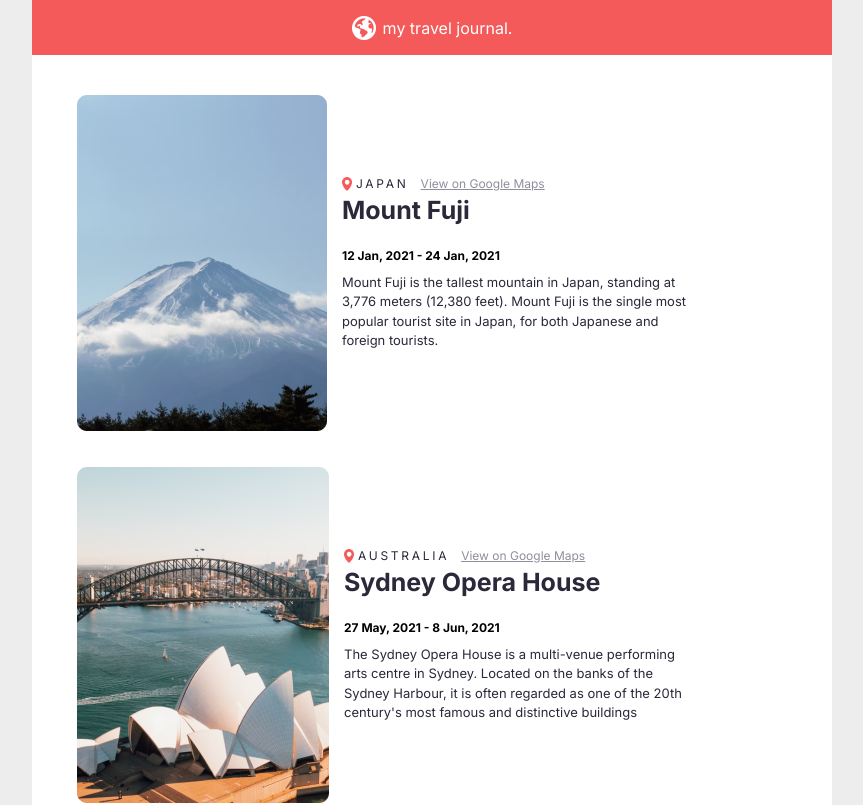
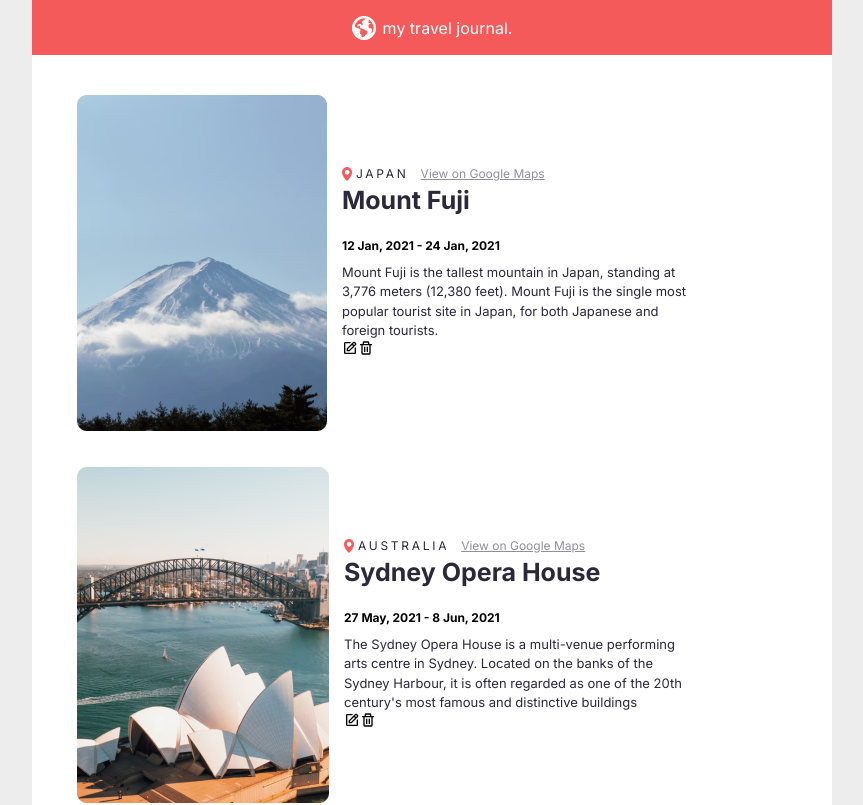
Before and after one commit to TeeHigh/my-travel-journal, a React (Vite) app: page / in a window 1280 px wide. Shown: the top 805 px of the page, without its empty margins (208-1071 px from the left). Built offline with nearby package versions, Linux system fonts and the light colour scheme.

Commit message:
Installed react icons

```diff
--- a/package.json
+++ b/package.json
@@ -12,7 +12,8 @@
   },
   "dependencies": {
     "react": "^18.2.0",
-    "react-dom": "^18.2.0"
+    "react-dom": "^18.2.0",
+    "react-icons": "^4.10.1"
   },
   "devDependencies": {
     "@types/react": "^18.2.15",
--- a/src/components/Card.jsx
+++ b/src/components/Card.jsx
@@ -1,3 +1,5 @@
+import {BiTrash, BiEdit} from 'react-icons/bi'
+
 function Card(props){
     return (
         <div className='card'>
@@ -13,6 +15,9 @@ function Card(props){
                 <h1 className="title">{props.item.title}</h1>
                 <strong className="duration">{props.item.duration}</strong>
                 <article className="article">{props.item.article}</article>
+                {/* <i className="fa-regular fa-pen-to-square">BiEdit BiTrash</i> */}
+                <BiEdit className="edit-icon" />
+                <BiTrash className="delete-icon" />
             </section>
         </div>
     )
```
Also changed, not shown: 1 other file (tests, documents, lock files or other folders).
